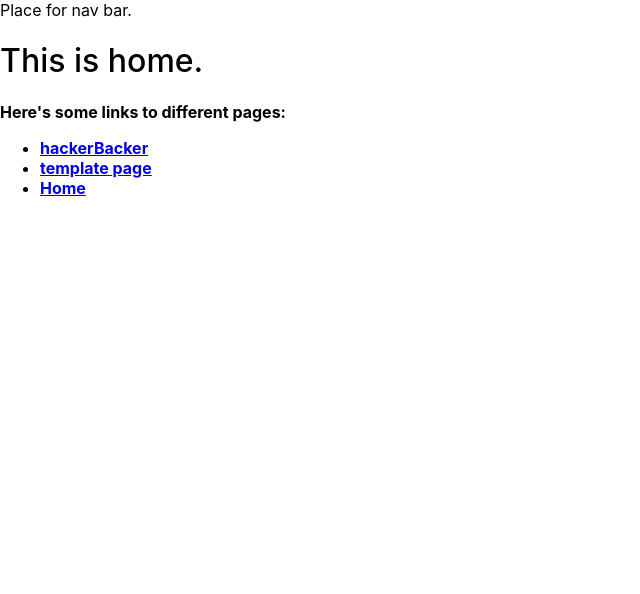
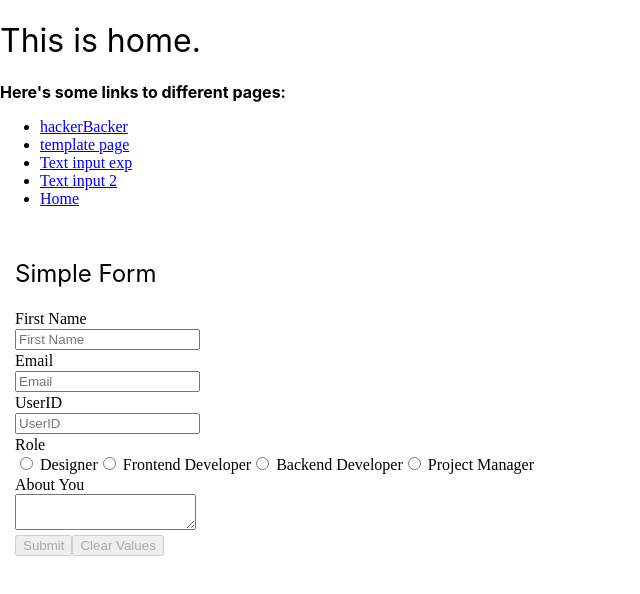
Before and after one commit to UBCDUB/ideadate, a React (Create React App) app: page /editorOption in a window 1280 px wide. Shown: the top 594 px of the page, without its empty margins (0-640 px from the left). Built offline with nearby package versions, Linux system fonts and the light colour scheme.

Commit message:
user creation form complete (see userForm and editorOption)

```diff
--- a/src/containers/App.js
+++ b/src/containers/App.js
@@ -1,12 +1,12 @@
 import React from 'react';
-import logo from './logo.svg';
 import './App.css';
 import "circular-std"
-import Layout from '../components/Layout/Layout';
 
 // for dev purposes only (delete later)
 import hackerBacker from '../pages/hackerBacker';
 import template from '../pages/template';
+import textInput from '../pages/text-input';
+import editorOption from '../pages/editorOption';
 import {
   BrowserRouter as Router,
   Switch,
@@ -14,9 +14,10 @@ import {
   Link } from "react-router-dom";
 
 
+
 function App() {
   return (
-    <Layout>
+    <div>
       <h1>
         This is home.
       </h1>
@@ -33,6 +34,12 @@ function App() {
                   <Link to='/template'>template page</Link>
                 </li>
                 <li>
+                  <Link to='/text-input'>Text input exp</Link>
+                </li>
+                <li>
+                  <Link to='/editorOption'>Text input 2</Link>
+                </li>
+                <li>
                   <Link to="/">Home</Link>
                 </li>
               </ul>
@@ -42,11 +49,13 @@ function App() {
               </Route>
               <Route path='/template' component={template}>
               </Route>
+              <Route path='/editorOption' component={editorOption}></Route>
+              <Route path='/text-input' component={textInput}></Route>
             </Switch>
           </div>
         </Router>
       </b>
-    </Layout>
+    </div>
   );
 }
 
--- a/src/index.css
+++ b/src/index.css
@@ -1,6 +1,6 @@
 h1, h2, h3, h4, h5 {
   font-family: CircularStd, -apple-system, BlinkMacSystemFont, 'Segoe UI', Roboto, Oxygen, Ubuntu, Cantarell, 'Open Sans', 'Helvetica Neue', sans-serif;
-  font-weight: 500;
+  font-weight: 400;
 }
 
 body {
@@ -10,6 +10,11 @@ body {
     sans-serif;
   -webkit-font-smoothing: antialiased;
   -moz-osx-font-smoothing: grayscale;
+  font-weight: 400;
+}
+ul, li, ol, label {
+  font-family: CircularStd;
+  font-weight: 400;
 }
 
 code {
--- /dev/null
+++ b/src/pages/editorOption.js
@@ -0,0 +1,20 @@
+import React from "react";
+import { Provider } from "react-redux";
+import store from "./store";
+import showResults from "./showResults";
+import UserForm from "./userForm";
+
+
+const userCreate = () => {
+  return (
+    <Provider store={store}>
+    <div style={{ padding: 15 }}>
+      <h2>Simple Form</h2>
+      <UserForm onSubmit={showResults} />
+      {/* <Values form="simple" /> */}
+    </div>
+  </Provider>
+  )
+};
+
+export default userCreate;
--- /dev/null
+++ b/src/pages/showResults.js
@@ -0,0 +1,6 @@
+const sleep = ms => new Promise(resolve => setTimeout(resolve, ms));
+
+export default (async function showResults(values) {
+  await sleep(500); // simulate server latency
+  window.alert(`You submitted:\n\n${JSON.stringify(values, null, 2)}`);
+});
--- /dev/null
+++ b/src/pages/store.js
@@ -0,0 +1,11 @@
+import { createStore, combineReducers } from 'redux';
+import { reducer as reduxFormReducer } from 'redux-form';
+
+const reducer = combineReducers({
+  form: reduxFormReducer, // mounted under "form"
+});
+const store = (window.devToolsExtension
+  ? window.devToolsExtension()(createStore)
+  : createStore)(reducer);
+
+export default store;
--- /dev/null
+++ b/src/pages/text-input.js
@@ -0,0 +1,70 @@
+import React from 'react';
+import Layout from '../components/Layout/Layout'
+
+const inputParsers = {
+  date(input) {
+    const [month, day, year] = input.split('/');
+    return `${year}-${month}-${day}`;
+  },
+  uppercase(input) {
+    return input.toUpperCase();
+  },
+  number(input) {
+    return parseFloat(input);
+  },
+};
+
+class MyForm extends React.Component {
+  constructor() {
+    super();
+    this.handleSubmit = this.handleSubmit.bind(this);
+  }
+
+  handleSubmit(event) {
+    event.preventDefault();
+    const form = event.target;
+    const data = new FormData(form);
+
+    for (let name of data.keys()) {
+      const input = form.elements[name];
+      const parserName = input.dataset.parse;
+
+      if (parserName) {
+        const parser = inputParsers[parserName];
+        const parsedValue = parser(data.get(name));
+        data.set(name, parsedValue);
+      }
+    }
+
+    fetch('/api/form-submit-url', {
+      method: 'POST',
+      body: data,
+    });
+  }
+
+  render() {
+    return (
+        <Layout>
+            <form onSubmit={this.handleSubmit}>
+        <input
+          name="username"
+          type="text"
+          data-parse="uppercase"
+        />
+
+        <input name="email" type="email" />
+
+        <input
+          name="birthdate"
+          type="text"
+          data-parse="date"
+        />
+
+        <button>Send data!</button>
+      </form>
+        </Layout>
+    );
+  }
+}
+
+export default MyForm;
--- /dev/null
+++ b/src/pages/userForm.js
@@ -0,0 +1,102 @@
+import React from 'react'
+import { Field, reduxForm } from 'redux-form'
+
+const userForm = props => {
+  const { handleSubmit, pristine, reset, submitting } = props
+  return (
+    <form onSubmit={handleSubmit}>
+      <div>
+        <label>First Name</label>
+        <div>
+          <Field
+            name="name"
+            component="input"
+            type="text"
+            placeholder="First Name"
+          />
+        </div>
+      </div>
+      <div>
+        <label>Email</label>
+        <div>
+          <Field
+            name="email"
+            component="input"
+            type="email"
+            placeholder="Email"
+          />
+        </div>
+      </div>
+      <div>
+        <label>UserID</label>
+        <div>
+          <Field
+            name="userid"
+            component="input"
+            type="userid"
+            placeholder="UserID"
+          />
+        </div>
+      </div>
+      <div>
+        <label>Role</label>
+        <div>
+          <label>
+            <Field
+              name="role"
+              component="input"
+              type="radio"
+              value="designer"
+            />{' '}
+            Designer
+          </label>
+          <label>
+            <Field
+              name="role"
+              component="input"
+              type="radio"
+              value="frontend-dev"
+            />{' '}
+            Frontend Developer
+          </label>
+          <label>
+            <Field
+              name="role"
+              component="input"
+              type="radio"
+              value="backend-dev"
+            />{' '}
+            Backend Developer
+          </label>
+          <label>
+            <Field
+              name="role"
+              component="input"
+              type="radio"
+              value="project-manager"
+            />{' '}
+            Project Manager
+          </label>
+        </div>
+      </div>
+      <div>
+        <label>About You</label>
+        <div>
+          <Field name="notes" component="textarea" />
+        </div>
+      </div>
+      <div>
+        <button type="submit" disabled={pristine || submitting}>
+          Submit
+        </button>
+        <button type="button" disabled={pristine || submitting} onClick={reset}>
+          Clear Values
+        </button>
+      </div>
+    </form>
+  )
+}
+
+export default reduxForm({
+  form: 'simple' // a unique identifier for this form
+})(userForm)
```
Also changed, not shown: package.json (+7 -1 lines), src/pages/simpleForm.js (added, +102 -0 lines), 1 other file (tests, documents, lock files or other folders).
